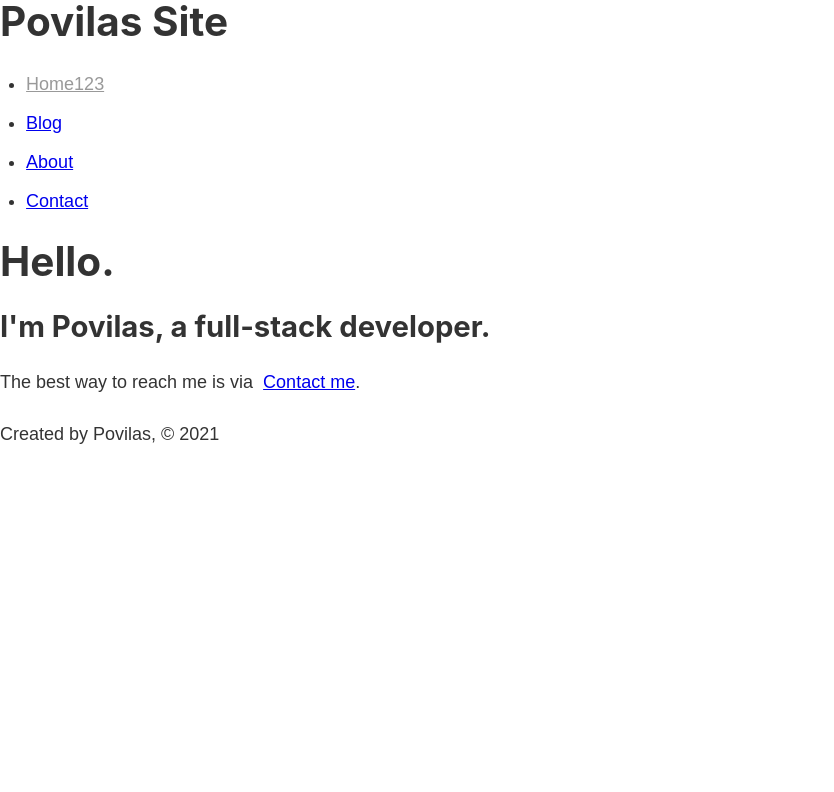
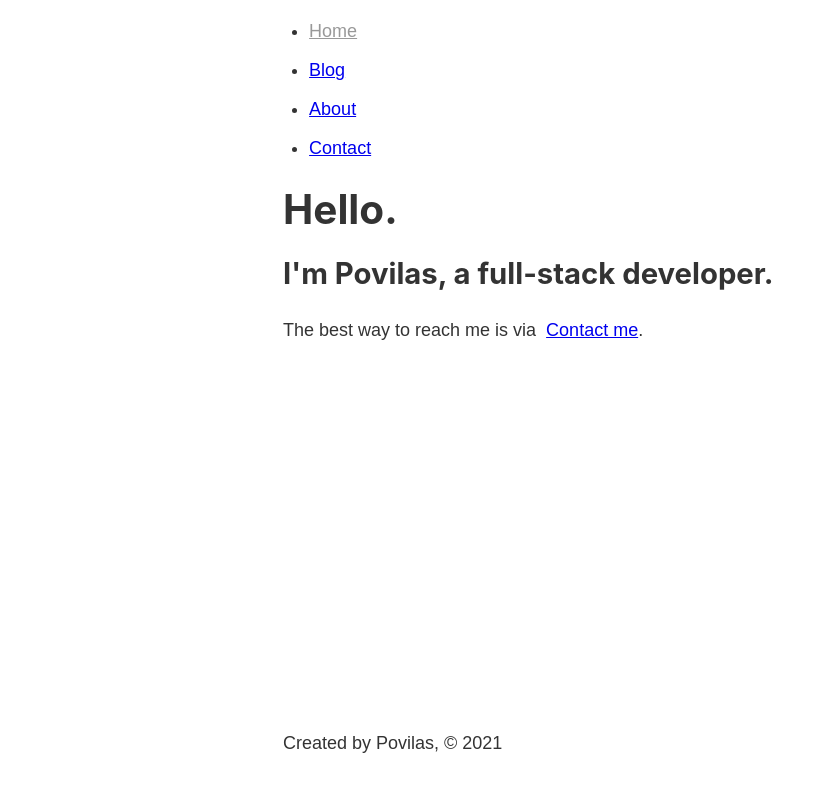
Before and after one commit to PovilasU/gatsby-povilas-site, a Gatsby site: page / in a window 1280 px wide. Shown: the whole page, without its empty margins (0-834 px from the left). Built offline with nearby package versions, Linux system fonts and the light colour scheme; Gatsby itself is replaced by a stand-in of ours.

Commit message:
added scss for sticky footer

```diff
--- a/src/components/header.js
+++ b/src/components/header.js
@@ -10,7 +10,7 @@
         <ul>
           <li>
             <Link className={headerStyles.link} to="/">
-              Home123
+              Home
             </Link>
           </li>
           <li>
--- a/src/components/layout.js
+++ b/src/components/layout.js
@@ -2,13 +2,15 @@
 import Header from "./header"
 import Footer from "./footer"
 import "../styles/index.scss"
+import * as layoutStyles from "./layout.module.scss"
 
 const Layout = props => {
   return (
-    <div>
-      <h1>Povilas Site </h1>
-      <Header />
-      {props.children}
+    <div className={layoutStyles.container}>
+      <div className={layoutStyles.content}>
+        <Header />
+        {props.children}
+      </div>
       <Footer />
     </div>
   )
--- /dev/null
+++ b/src/components/layout.module.scss
@@ -0,0 +1,13 @@
+.container {
+  margin: 0 auto;
+  max-width: 750px;
+  padding: 1rem;
+
+  display: flex;
+  flex-direction: column;
+  min-height: 100vh;
+}
+
+.content {
+  flex-grow: 1;
+}
```
